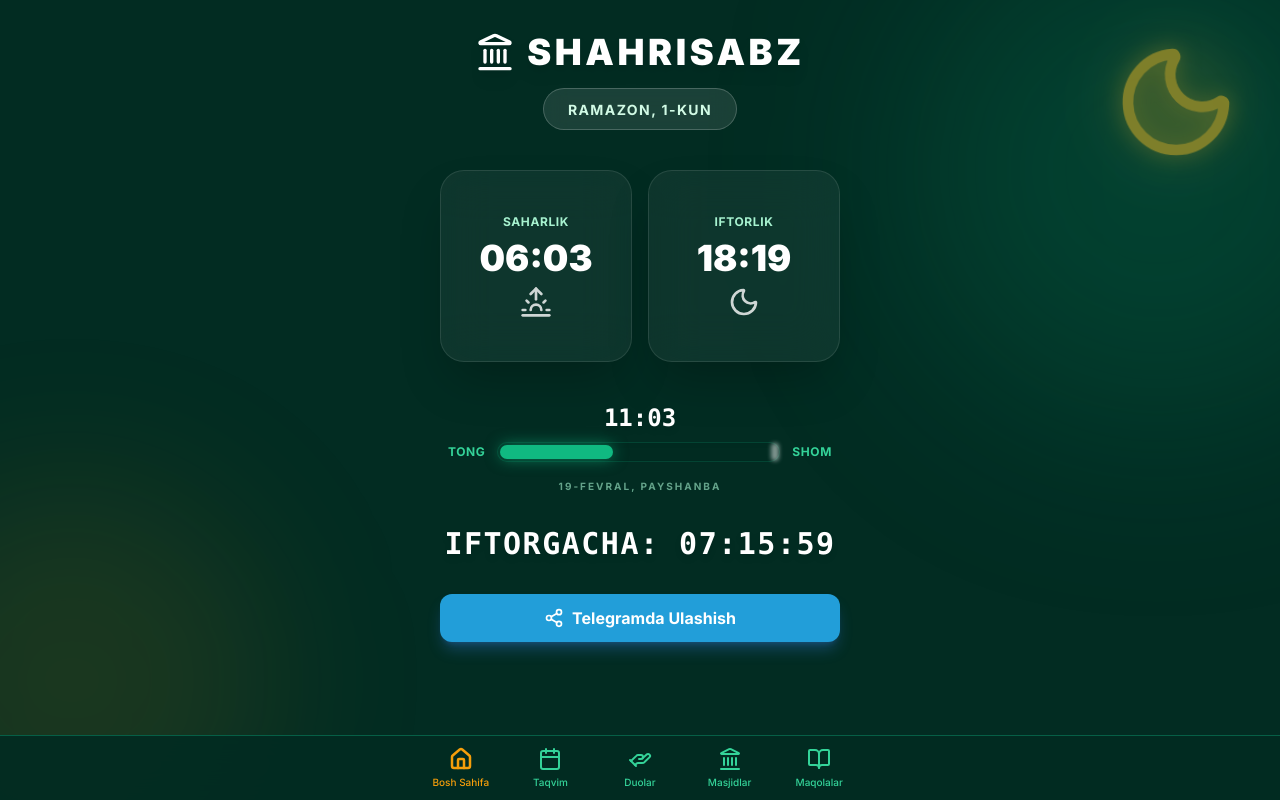
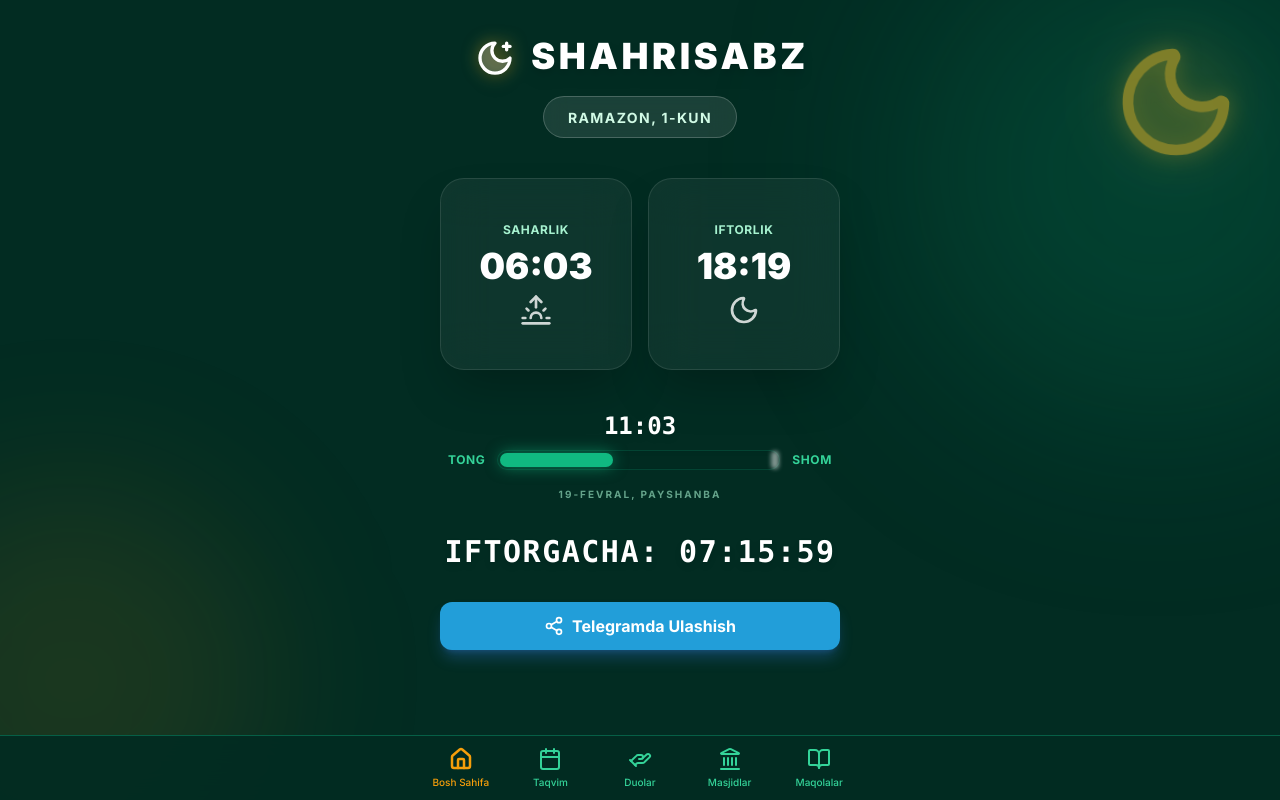
Before and after one commit to layzzbe/ShahrisabzRamazon-2026, a Next.js app: page / in a window 1280 px wide. Built offline with nearby package versions, Linux system fonts and the light colour scheme; a web font is replaced by a local one.

Commit message:
Update header icon to animated neon moon/star

```diff
--- a/app/page.tsx
+++ b/app/page.tsx
@@ -4,6 +4,7 @@ import { useEffect, useState } from "react";
 import { useRamadan } from "@/context/RamadanContext";
 import { Sunrise, Moon, Landmark, Share2 } from "lucide-react";
 import FloatingMoon from "@/components/FloatingMoon";
+import { motion } from "framer-motion";
 
 const uzbekDays = ['YAKSHANBA', 'DUSHANBA', 'SESHANBA', 'CHORSHANBA', 'PAYSHANBA', 'JUMA', 'SHANBA'];
 
@@ -108,7 +109,27 @@ export default function Home() {
                 {/* Header */}
                 <header className="text-center mb-10">
                     <h1 className="text-4xl font-black tracking-widest text-white mb-4 drop-shadow-lg flex items-center justify-center gap-3">
-                        <Landmark className="text-gold-400 w-10 h-10" />
+                        {/* Animated Neon Moon Icon */}
+                        <motion.div
+                            animate={{ y: [-3, 3, -3] }}
+                            transition={{ duration: 4, repeat: Infinity, ease: "easeInOut" }}
+                            className="relative flex items-center justify-center w-12 h-12"
+                        >
+                            <div className="absolute inset-0 bg-gold-400/20 blur-md rounded-full" />
+                            <svg
+                                viewBox="0 0 24 24"
+                                fill="none"
+                                stroke="currentColor"
+                                strokeWidth="2"
+                                strokeLinecap="round"
+                                strokeLinejoin="round"
+                                className="w-10 h-10 text-gold-400 drop-shadow-[0_0_8px_rgba(251,191,36,0.6)]"
+                            >
+                                <path d="M12 3a6 6 0 0 0 9 9 9 9 0 1 1-9-9Z" fill="currentColor" fillOpacity="0.2" />
+                                <path d="M19 3v4" />
+                                <path d="M21 5h-4" />
+                            </svg>
+                        </motion.div>
                         SHAHRISABZ
                     </h1>
                     <div className="inline-block bg-white/10 backdrop-blur-md border border-white/20 rounded-full px-6 py-2">
```
